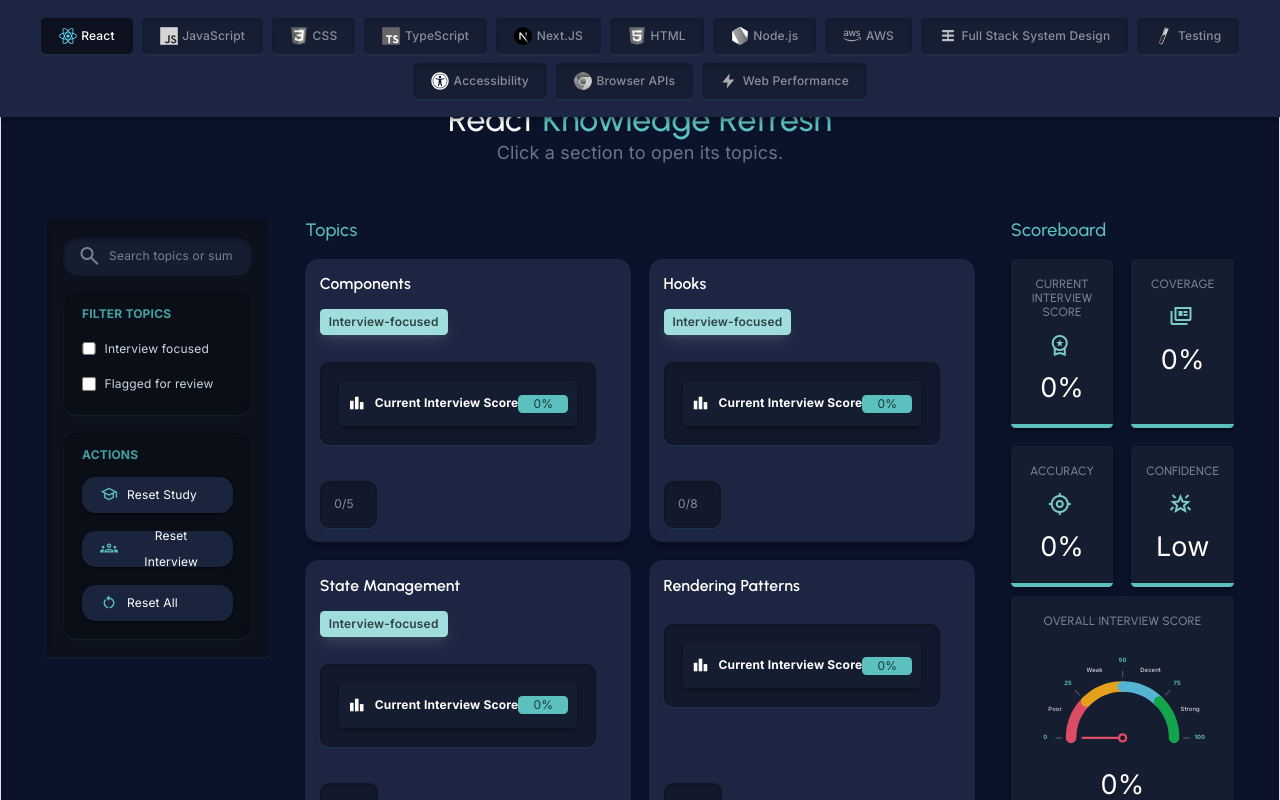
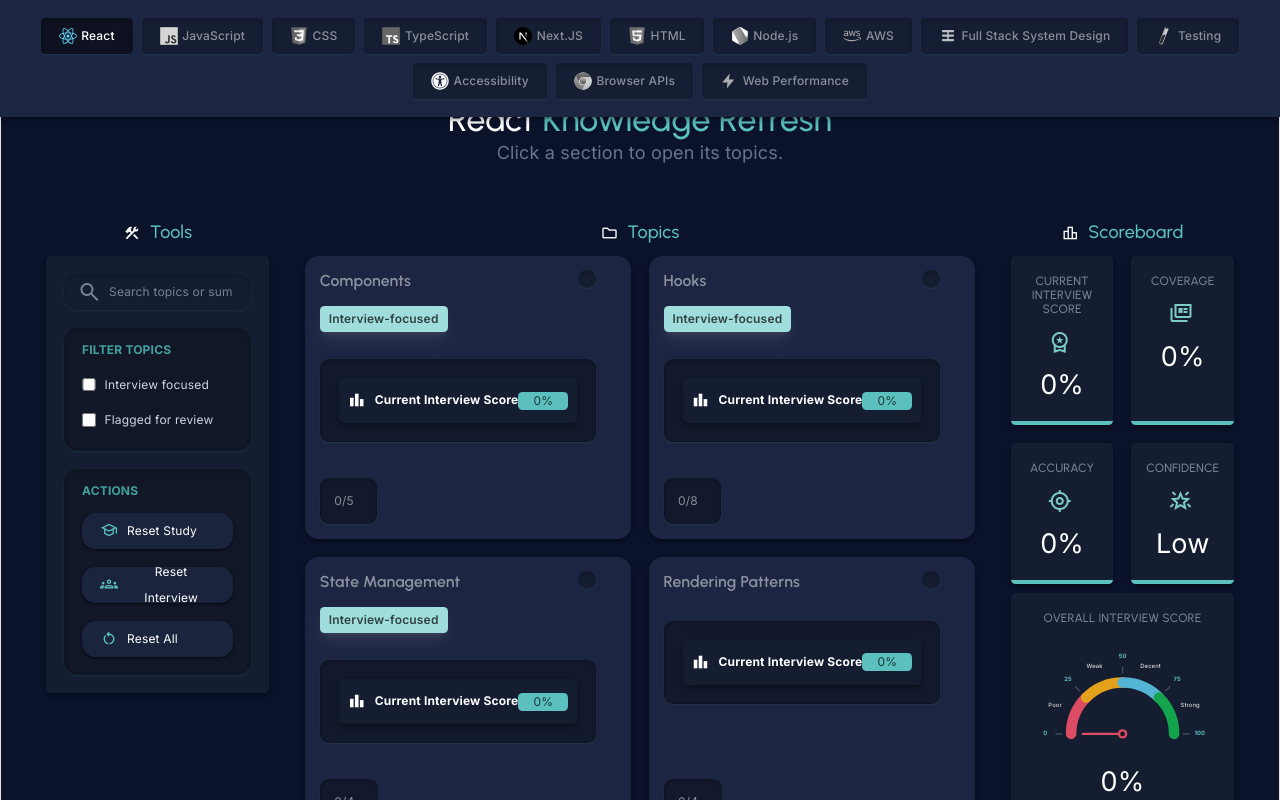
Before and after one commit to CodingToye/frontend-refresh-tool, a React (Vite) app: page / in a window 1280 px wide. Shown: the top 800 px of the page. Built offline with nearby package versions, Linux system fonts and the light colour scheme.

Commit message:
Updated topic level indicator

```diff
--- a/src/App.tsx
+++ b/src/App.tsx
@@ -195,9 +195,14 @@ export default function App() {
             />
           </div>
           <div className="flex flex-col gap-8 order-1 lg:order-0 lg:w-3/5">
-            <section className="">
-              <header className="mb-4">
-                <h2 className="text-primary-500 text-left mb-0">Topics</h2>
+            <section className="flex flex-col gap-2">
+              <header className="flex justify-center">
+                <div className="flex items-center flex-row">
+                  <span className="material-symbols-outlined text-base! mr-2">
+                    folder
+                  </span>
+                  <h2 className="text-primary-500 mb-0">Topics</h2>
+                </div>
               </header>
               <div className="grid grid-cols-1 gap-4 md:grid-cols-2 xl:grid-cols-2">
                 {filteredSections.map((section) => {
--- a/src/components/ScoreBoard/ScoreBoard.tsx
+++ b/src/components/ScoreBoard/ScoreBoard.tsx
@@ -46,11 +46,15 @@ export function ScoreBoard({
   //   },
   // ];
 
-  console.log("ScoreBoard subjectScore prop", subjectScore);
   return (
-    <section className="">
-      <header className="mb-4">
-        <h2 className="text-primary-500 text-left mb-0">Scoreboard</h2>
+    <section className="flex flex-col gap-2">
+      <header className="flex justify-center">
+        <div className="flex items-center flex-row">
+          <span className="material-symbols-outlined text-base! mr-2">
+            leaderboard
+          </span>
+          <h2 className="text-primary-500 mb-0">Scoreboard</h2>
+        </div>
       </header>
 
       <div className="flex flex-col gap-2">
--- a/src/components/SectionCard/SectionCard.tsx
+++ b/src/components/SectionCard/SectionCard.tsx
@@ -19,24 +19,28 @@ const sectionLevelStyles = {
     text: "text-danger-700",
     badge: "poor",
     progress: "bg-danger-300",
+    indicator: "bg-danger-300",
   },
   weak: {
     card: "bg-warning-500 border-warning-500",
     text: "text-warning-700",
     badge: "weak",
     progress: "bg-warning-300",
+    indicator: "bg-warning-300",
   },
   decent: {
     card: "bg-info-500 border-info-500",
-    text: "text-info-700",
+    text: "text-info-500",
     badge: "decent",
     progress: "bg-info-300",
+    indicator: "bg-info-500",
   },
   strong: {
     card: "bg-success-500 border-success-500",
     text: "text-success-700",
     badge: "strong",
     progress: "bg-success-300",
+    indicator: "bg-success-300",
   },
 } as const;
 
@@ -153,7 +157,7 @@ export function SectionCard({
     flaggedCount > 0 || mockQuestionsCount > 0 || interviewScore !== null;
 
   // Presentation
-  const baseClasses = `flex flex-col gap-4 justify-between rounded-xl border p-3 text-left transition shadow-soft hover:shadow-[0_0_10px_rgba(91,192,190,0.25)]`;
+  const baseClasses = `flex flex-col gap-4 justify-between rounded-xl bg-surface border-surface/70 border p-3 text-left transition shadow-soft hover:shadow-[0_0_10px_rgba(91,192,190,0.25)]`;
 
   const levelStyles = sectionLevel ? sectionLevelStyles[sectionLevel] : null;
   const trendStyle = sectionTrend ? trendStyles[sectionTrend] : null;
@@ -162,28 +166,29 @@ export function SectionCard({
     ? "opacity-30 inset-shadow-sm inset-shadow-black"
     : "opacity-100";
 
-  const cardClass = levelStyles?.card ?? "bg-surface border-surface/70";
   const badgeStyle = levelStyles?.badge ?? "primary";
-  const sectionTitleClass = levelStyles?.text ?? "text-white";
   const progressClass = levelStyles?.progress ?? "bg-primary-500";
+  const indicatorClass = levelStyles?.indicator ?? "bg-tertiary-600";
+
+  console.log(levelStyles?.indicator);
 
   // Render
   return (
-    <button
-      onClick={onOpen}
-      className={`${baseClasses} ${opacityClasses} ${cardClass}`}
-    >
+    <button onClick={onOpen} className={`${baseClasses} ${opacityClasses}`}>
       <div className="flex flex-col gap-6">
         <div className="flex flex-col gap-3">
           <div className="flex justify-between gap-1">
-            <h3 className={`text-sm font-semibold ${sectionTitleClass}`}>
+            <h3 className="text-sm font-semibold text-white/50">
               {section.title}
             </h3>
+            <div
+              className={`rounded-full h-4 w-4  ${indicatorClass} ${levelStyles?.indicator ? "shadow-soft-dark" : "inner-shadow-soft"}`}
+            />
 
             {/* <Badge badgeLabel={section.items.length} badgeStyle={badgeStyle} /> */}
           </div>
           {interviewCount > 0 && (
-            <Tag tagLabel="Interview-focused" tagStyle={badgeStyle} />
+            <Tag tagLabel="Interview-focused" tagStyle="primary" />
           )}
         </div>
 
@@ -226,7 +231,7 @@ export function SectionCard({
                     </span>
                     Questions added to mock interview
                   </p>
-                  <Pill pillStyle={badgeStyle} pillLabel={mockQuestionsCount} />
+                  <Pill pillStyle="primary" pillLabel={mockQuestionsCount} />
                 </div>
               )}
               {interviewScore !== null && (
@@ -237,10 +242,7 @@ export function SectionCard({
                     </span>
                     Current Interview Score
                   </p>
-                  <Pill
-                    pillStyle={badgeStyle}
-                    pillLabel={`${interviewScore}%`}
-                  />
+                  <Pill pillStyle="primary" pillLabel={`${interviewScore}%`} />
                 </div>
               )}
             </div>
--- a/src/components/Toolbar/Toolbar.tsx
+++ b/src/components/Toolbar/Toolbar.tsx
@@ -94,8 +94,16 @@ export function Toolbar({
 
   // Render
   return (
-    <>
-      <div className="rounded bg-tertiary-800 p-4 inner-shadow-soft">
+    <div className="flex flex-col gap-2">
+      <header className="flex justify-center">
+        <div className="flex items-center flex-row">
+          <span className="material-symbols-outlined text-base! mr-2">
+            construction
+          </span>
+          <h2 className="text-primary-500 mb-0">Tools</h2>
+        </div>
+      </header>
+      <div className="rounded bg-tertiary-600 p-4 shadow-soft">
         <div className="flex flex-col gap-4 justify-between">
           <SearchInput searchTerm={searchTerm} handleChange={onSearchChange} />
 
@@ -148,6 +156,6 @@ export function Toolbar({
           </div>
         </div>
       </div>
-    </>
+    </div>
   );
 }
--- a/src/index.css
+++ b/src/index.css
@@ -20,6 +20,20 @@
 }
 
 @layer utilities {
+  .shadow-soft-dark {
+    box-shadow:
+      0 0 0 2px rgba(0, 0, 0, 0.3),
+      0 0 8px 8px rgba(0, 0, 0, 0.2);
+  }
+
+  .glow-soft {
+    @apply relative rounded-full;
+
+    box-shadow:
+      0 0 12px rgba(0, 0, 0, 0.5),
+      0 0 12px rgba(0, 0, 0, 0.5);
+  }
+
   .inner-glow-gradient {
     position: relative;
     overflow: hidden;
```
